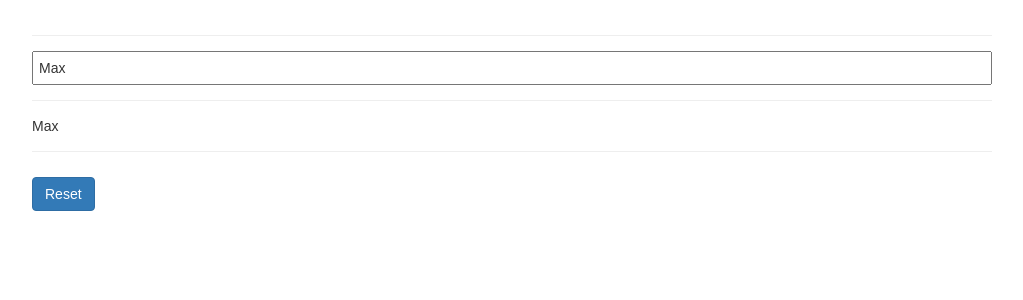
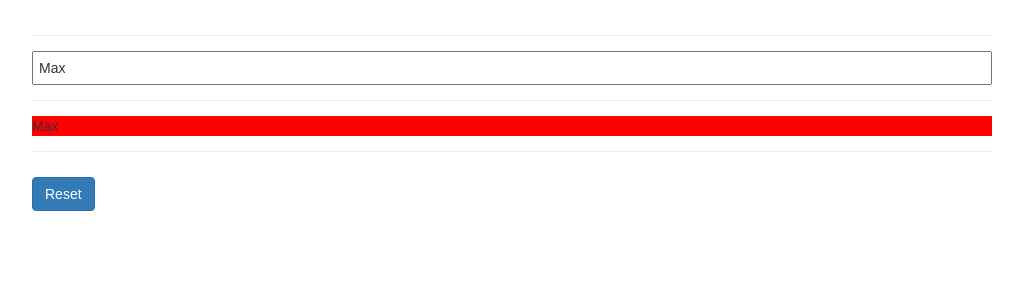
Before and after one commit to harikrishnan-sr/Angular-Max, an Angular app: page / in a window 1280 px wide. Shown: the top 300 px of the page, without its empty margins (128-1151 px from the left). Built offline with nearby package versions, Linux system fonts and the light colour scheme.

Commit message:
3 files modified

```diff
--- a/src/app/app.component.css
+++ b/src/app/app.component.css
@@ -1,3 +1,3 @@
-h3 {
-  color: darkblue;
+.online {
+  color: white;
 }
--- a/src/app/app.component.html
+++ b/src/app/app.component.html
@@ -1,7 +1,16 @@
 <hr />
 <input type="text" [(ngModel)]="username" name="username" />
 <hr />
-<p>{{ username }}</p>
+<p
+  *ngIf="username; else nouser"
+  [ngStyle]="{ 'background-color': getColor() }"
+  [ngClass]="{ online: username === 'online' }"
+>
+  {{ username }}
+</p>
+<ng-template #nouser>
+  <p>no user</p>
+</ng-template>
 <hr />
 <button
   class="btn btn-primary"
--- a/src/app/app.component.ts
+++ b/src/app/app.component.ts
@@ -11,4 +11,8 @@ export class AppComponent {
   onReset(event: Event) {
     this.username = '';
   }
+
+  getColor() {
+    return this.username === 'online' ? 'green' : 'red';
+  }
 }
```
